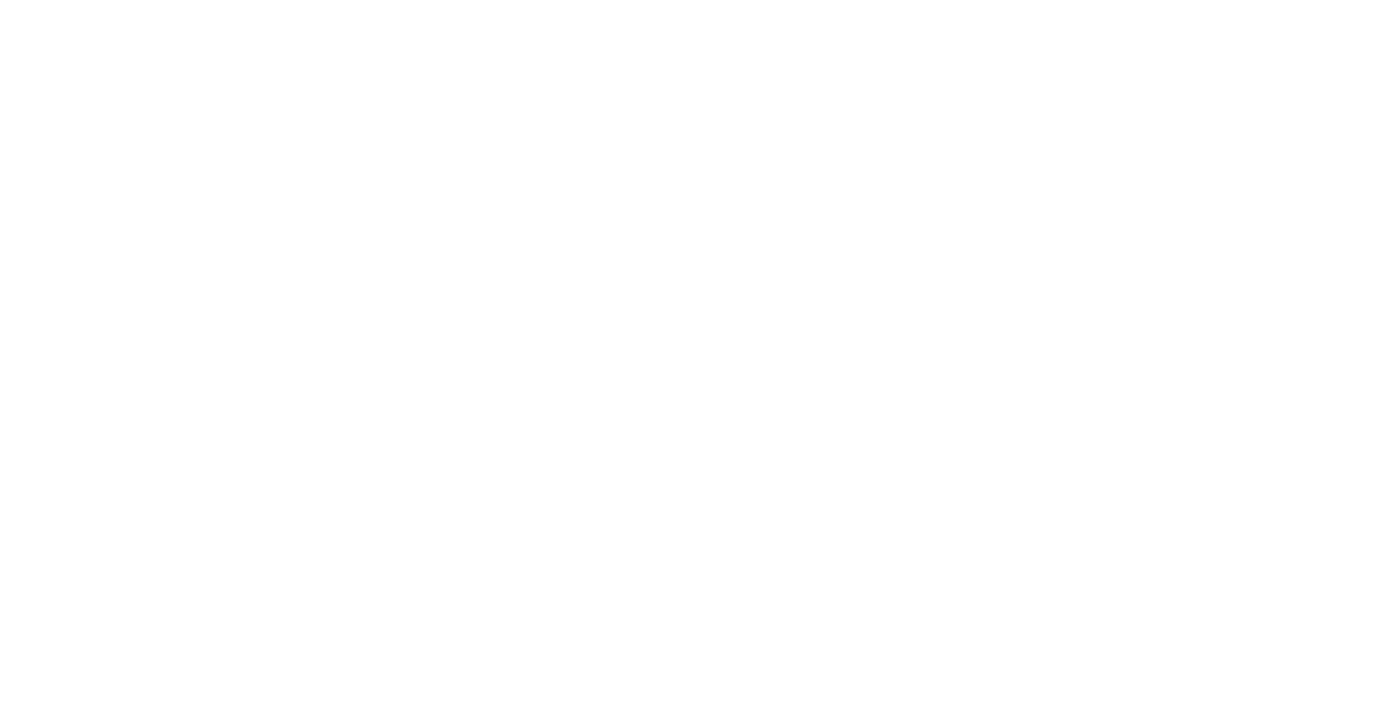
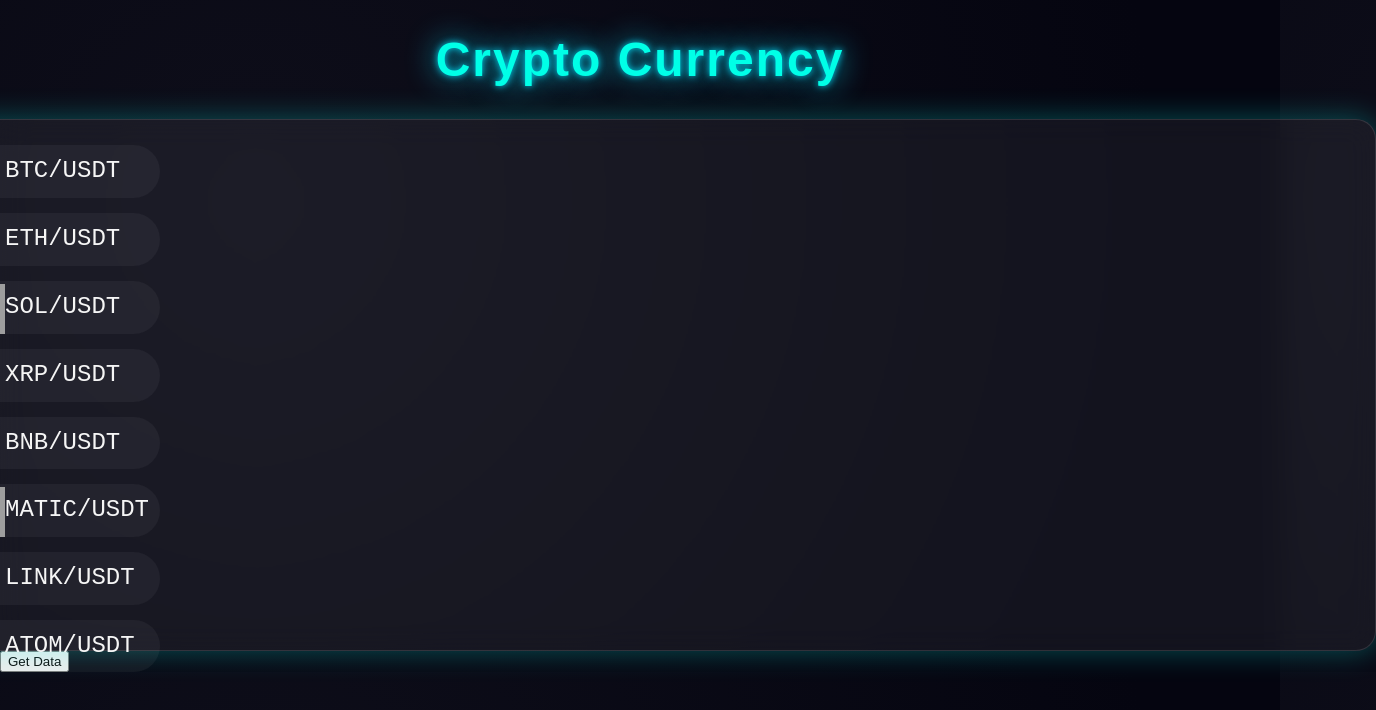
Before and after one commit to r1derPUSH/currency-app, a plain HTML site: page index.html in a window 1280 px wide. Shown: the whole page, 1376 px wide, since content can reach past the window. Drawn offline with Linux system fonts and the light colour scheme; no server answers; grey boxes are pictures that could not be loaded.

Commit message:
create tickers

```diff
--- a/index.html
+++ b/index.html
@@ -3,11 +3,32 @@
 <head>
     <meta charset="UTF-8">
     <meta name="viewport" content="width=device-width, initial-scale=1.0">
-    <title>Document</title>
+    <title>Crypto Tracker</title>
     <link rel="stylesheet" href="style.css">
 </head>
 <body>
+    <main>
+        <h1>Crypto Currency</h1>
 
+        <div class="crypto">
+            <div class="containerOfCoins">
+                <div class="btc" onclick="btc()"><img src="img/btc.png" alt="BTC"><p class="btcTicker">BTC/USDT</p></div>
+                <div class="eth"><img src="img/eth.png" alt="ETH"><p class="ethTicker">ETH/USDT</p></div>
+                <div class="sol"><img src="img/sol.png" alt="SOL"><p class="solTicker">SOL/USDT</p></div>
+                <div class="xrp"><img src="img/xrp.png" alt="XRP"><p class="xrpTicker">XRP/USDT</p></div>
+                <div class="bnb"><img src="img/bnb.png" alt="BNB"><p class="bnbTicker">BNB/USDT</p></div>
+                <div class="matic"><img src="img/matic.png" alt="POL"><p class="matTicker">MATIC/USDT</p></div>
+                <div class="link"><img src="img/link.png" alt="LNK"><p class="matTicker">LINK/USDT</p></div>
+                <div class="atom"><img src="img/atom.png" alt="ATM"><p class="matTicker">ATOM/USDT</p></div>
+            </div>
+            <div class="displayCrypto">
+                <div class="field">
+                    <div class="info"><img class="imgRes"><p class="result"></p></div>
+                </div>
+            </div>
+        </div>
+    </main>
+    <button onclick="getData()">Get Data</button>
 
     <script src="main.js"></script>
 </body>
--- a/main.js
+++ b/main.js
@@ -0,0 +1,15 @@
+const result = document.querySelector('.result');
+
+let data;
+
+getData();
+
+async function getData () {
+    const response = await fetch('https://api.coingecko.com/api/v3/simple/price?ids=bitcoin,ethereum,solana,ripple,binancecoin,matic-network,arbitrum,chainlink,atom&vs_currencies=usd,uah');
+    data = await response.json();
+    console.log(data.bitcoin.usd);
+}
+
+async function btc () {
+    result.textContent = `${data.bitcoin.usd} $`;
+}
--- a/style.css
+++ b/style.css
@@ -0,0 +1,80 @@
+body {
+    margin: 0;
+    font-family: 'Orbitron', sans-serif;
+    background: radial-gradient(circle at 20% 30%, #0e0e1a, #050510 80%);
+    color: #f5f5f5;
+}
+
+main {
+    display: flex;
+    flex-direction: column;
+    justify-content: center;
+    align-items: center;
+}
+
+h1 {
+    color: #00ffe7;
+    text-shadow: 0 0 12px #00ffe7, 0 0 40px #00aaff;
+    font-size: 3rem;
+    letter-spacing: 2px;
+    animation: glow 2s ease-in-out infinite alternate;
+}
+
+@keyframes glow {
+  from {
+    text-shadow: 0 0 5px #00ffe7, 0 0 20px #00ffe7;
+  }
+  to {
+    text-shadow: 0 0 10px #00aaff, 0 0 40px #00aaff;
+  }
+}
+
+.crypto {
+    display: flex;
+    justify-content: space-between;
+    width: 1400px;
+    height: 60vh;
+    background: hsla(0, 0%, 100%, 0.06);
+    border: 1px solid hsla(0, 0%, 100%, 0.12);
+    padding: 25px 35px;
+    border-radius: 20px;
+    box-shadow: 0 0 30px rgba(0, 255, 240, 0.3);
+    backdrop-filter: blur(14px);
+    transition: 0.3s;
+}
+
+.containerOfCoins {
+    height: 100%;
+}
+
+.containerOfCoins img {
+    width: 50px;
+    height: 50px;
+    margin-top: 2.8px;
+    margin-left: 15px;
+}
+
+.containerOfCoins div {
+    cursor: pointer;
+    display: flex;
+    width: 220px;
+    background: hsla(0, 0%, 80%, 0.06);
+    border-radius: 50px;
+    margin-bottom: 15px;
+    transition: all 0.3s ease;
+}
+
+.containerOfCoins div:hover {
+    background: hsla(0, 0%, 45%, 0.06);
+}
+
+.containerOfCoins p {
+    font-family: 'Roboto Mono', monospace;
+    font-size: 1.5rem;
+    margin: 0;
+    margin-top: 12px;
+}
+
+.atom img {
+    margin-top: 2px;
+}
```
Also changed, not shown: img/atom.png (added), img/bnb.png (added), img/btc.png (added), img/eth.png (added), img/link.png (added), img/xrp.png (added), 2 other files.
